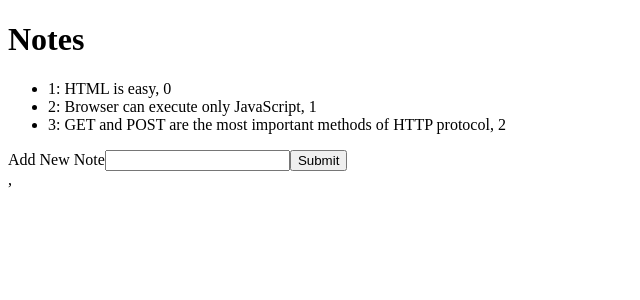
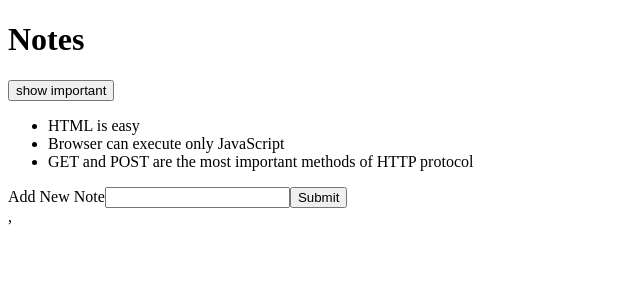
Before and after one commit to Shawns2759/FSO, a React (Create React App) app in the folder part-2/: page / in a window 1280 px wide. Shown: the top 300 px of the page, without its empty margins (0-640 px from the left). Built offline with nearby package versions, Linux system fonts and the light colour scheme.

Commit message:
added notes fso sept 1

```diff
--- a/part-2/src/components/Note.js
+++ b/part-2/src/components/Note.js
@@ -1,14 +1,29 @@
 import { React, useState } from 'react';
 
+const AllNotes = ({ key, note }) => {
+  let notes = note.map((n) => {
+    return <li key={n.key}>{n.content}</li>
+  })
+
+  return (
+    <div>
+     {notes}
+    </div>
+  )
+}
 
 const Notes = ({ notes }) => {
 
   const [note, setNote] = useState(notes)
   const [newNote, setNewNote] = useState('')
+  const [showAll, setShowAll] = useState(true)
 
-    let allNotes = notes.map((note,i) => {
-      return <li key={note.id}>{note.id}: {note.content}, {i}</li>
-    })
+  const notesToShow = showAll ? notes : notes.filter(note => note.important)
+  console.log(notes.filter(note => note.important)+ 'asdfasdjkfhasdkjlfhalsdf');
+
+  const toggle = () => {
+    setShowAll((!showAll))
+  }
 
   const addNote = (event) => {
     event.preventDefault()
@@ -31,8 +46,13 @@ const Notes = ({ notes }) => {
   }
     return (
       <div>
+        <div>
+          <button onClick={toggle}>
+      show {showAll? 'important': 'all'}
+          </button>
+        </div>
         <ul>
-          {allNotes}
+          <AllNotes note={notesToShow} />
         </ul>
         {newNote}
         <form onSubmit={addNote} action='#'>
@@ -45,61 +65,3 @@ const Notes = ({ notes }) => {
 }
 
 export default Notes
-
-
-
-
-
-
-
-
-
-
-
-
-
-
-
-
-
-
-// const Form = () => {
-//   const [username, setUserName] = useState('')
-//   const isLower = username === username.toLowerCase()
-//   const error = isLower ? null : 'username must be lowercase';
-//   const handleChange = (e) => {
-//     setUserName(e.target.value.toLowerCase())
-//   }
-//   const handleSubmit = (e) => {
-//     e.preventDefault()
-//     console.log(username);
-//   }
-//   return (
-//     <div>
-//       <form onSubmit={handleSubmit}>
-//         <label htmlFor="note">Note</label>
-//         <input id='note' name='note' type="text" onChange={handleChange} value={username}/>
-//         <div style={{ color: 'red' }}>
-//         {error}
-//         </div>
-//         <button disabled={Boolean(error)}>Submit</button>
-//       </form>
-//       {username}
-//     </div>
-//   )
-// }
-
-// const Notes = ({notes}) => {
-//   // let {newNote, setNewNote} = useState('old note')
-//     let note = notes.map((note) => {
-//       return <li key={note.id}>{note.content}</li>
-//     })
-
-
-//   return (
-//     < div >
-//       {note}
-//     <Form/>
-//     </div >
-//   )
-// }
```
